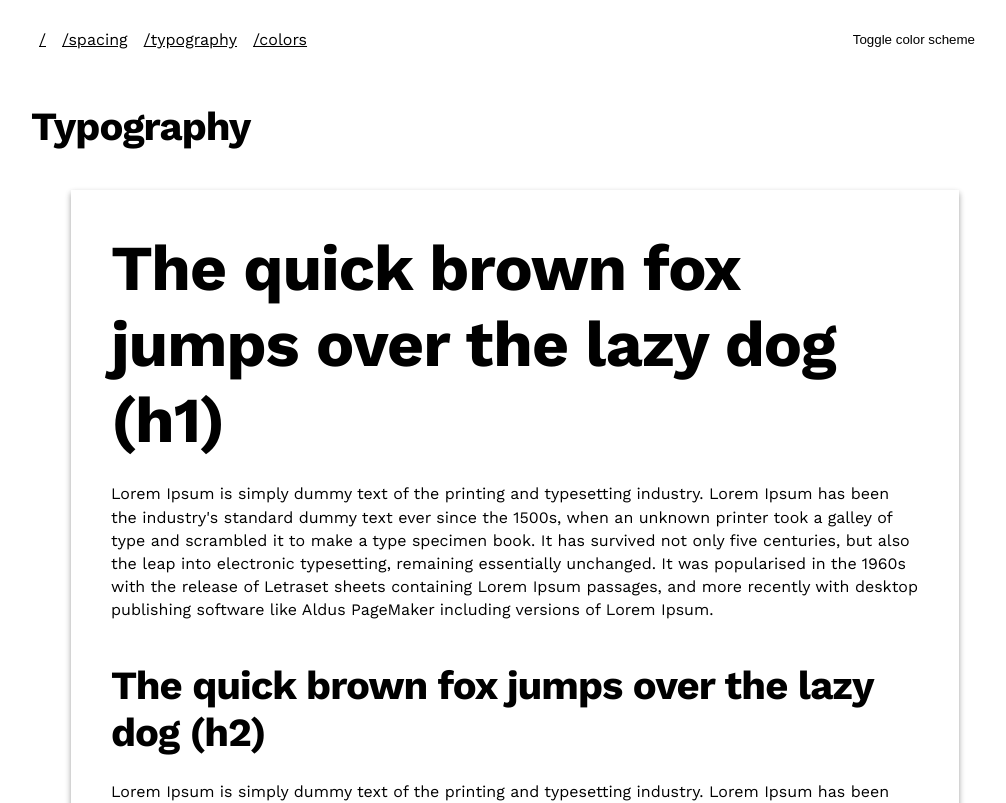
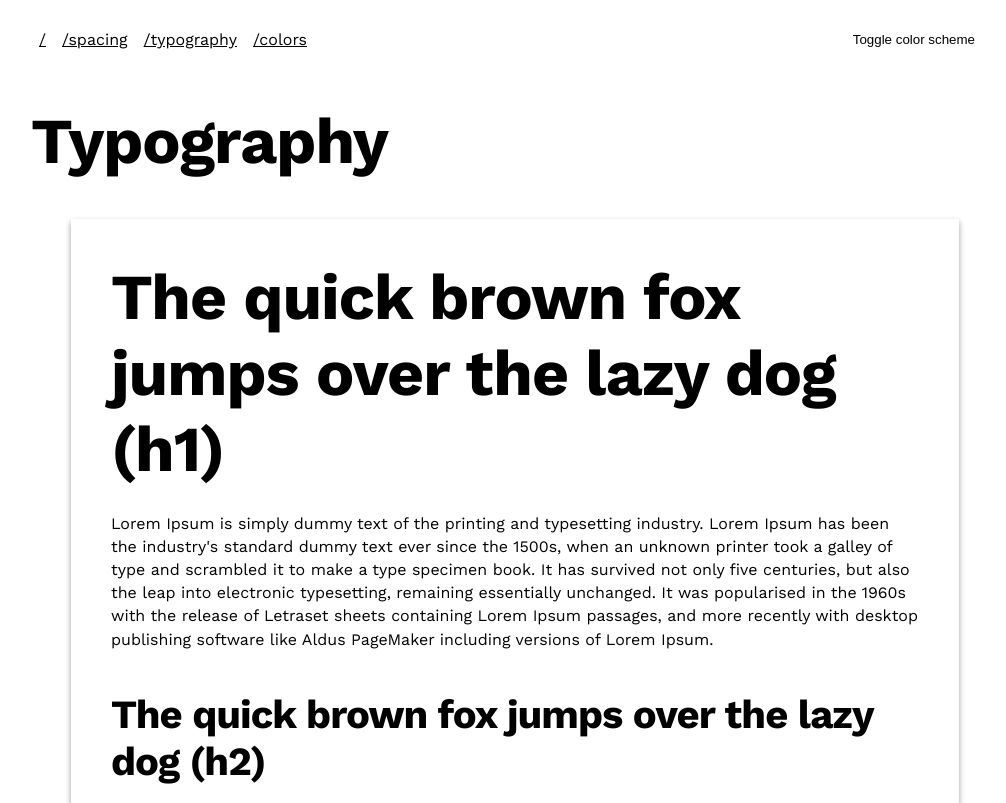
Before and after one commit to jackyef/flair, a Next.js app: page /typography in a window 1280 px wide. Shown: the top 803 px of the page, without its empty margins (125-1131 px from the left). Built offline with nearby package versions, Linux system fonts and the light colour scheme.

Commit message:
chore: use h1 everywhere

```diff
--- a/src/pages/index.tsx
+++ b/src/pages/index.tsx
@@ -1,9 +1,9 @@
-import { H2 } from '@/flair/components/Typography/Typography';
+import { H1 } from '@/flair/components/Typography/Typography';
 
 export default function Home() {
   return (
     <main>
-      <H2>Homepage for Flair components library</H2>
+      <H1>Homepage for Flair components library</H1>
     </main>
   );
 }
--- a/src/pages/spacing.tsx
+++ b/src/pages/spacing.tsx
@@ -1,10 +1,10 @@
 import { SpaceSquares } from '@/components/SpaceSquares/SpaceSquares';
-import { H2 } from '@/flair/components/Typography/Typography';
+import { H1 } from '@/flair/components/Typography/Typography';
 
 export default function Home() {
   return (
     <main>
-      <H2>Spacing</H2>
+      <H1>Spacing</H1>
 
       <SpaceSquares />
     </main>
--- a/src/pages/typography.tsx
+++ b/src/pages/typography.tsx
@@ -41,7 +41,7 @@ const withoutTopMargin = css`
 export default function Home() {
   return (
     <main>
-      <H2>Typography</H2>
+      <H1>Typography</H1>
 
       <Paper>
         <H1 className={withoutTopMargin}>
```
